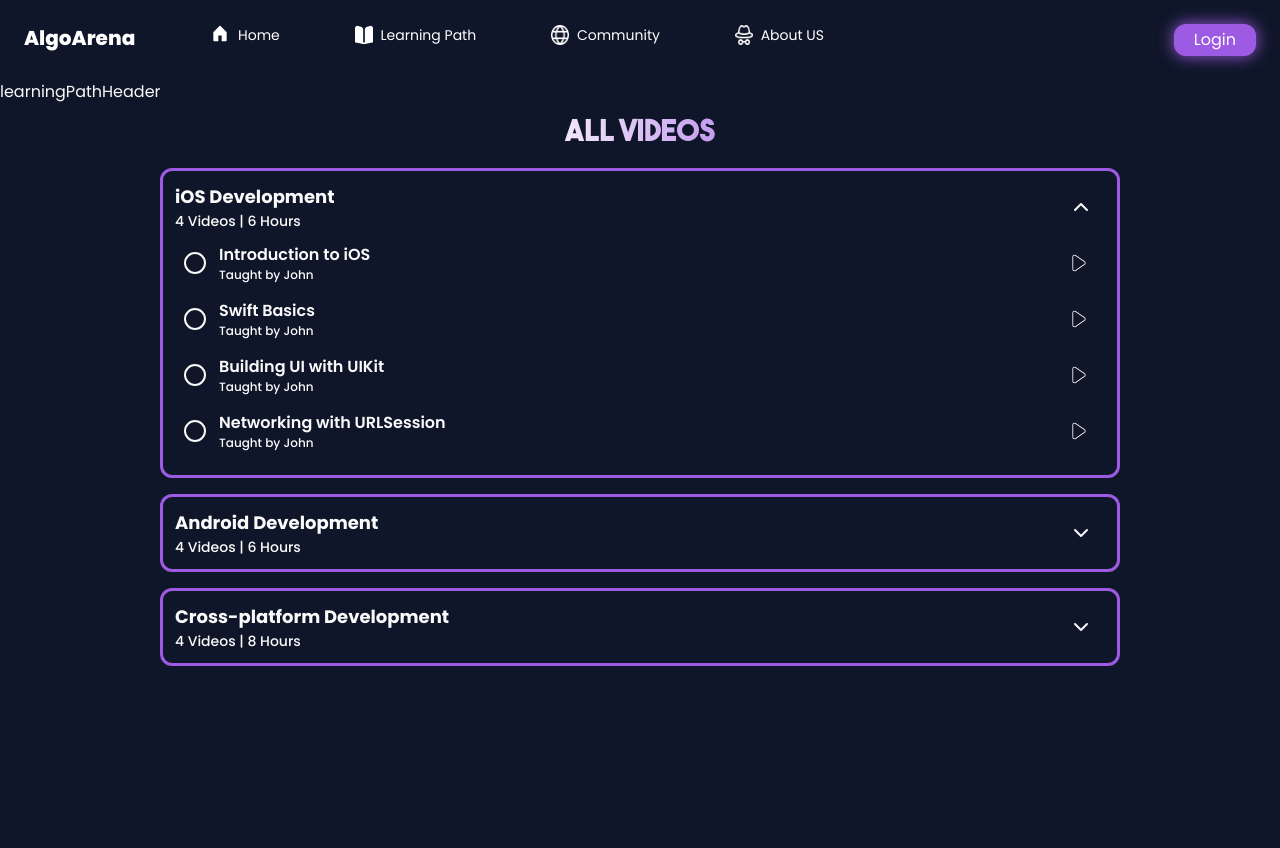
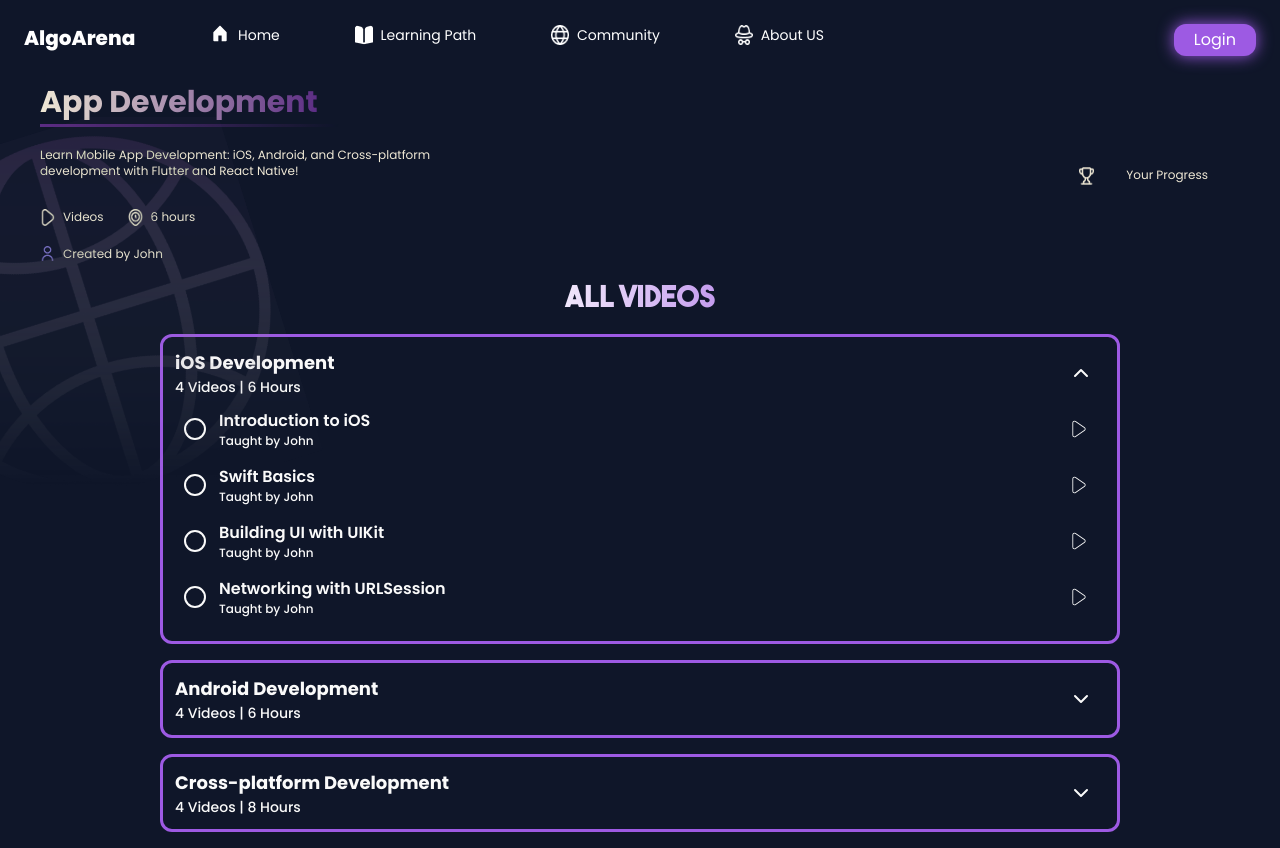
Before and after one commit to MLSAKIIT/AlgoArena, a Next.js app: page /domains/0 in a window 1280 px wide. Before the commit the page ends 800 px from the top, so only its background shows below. Built offline with nearby package versions, Linux system fonts and the light colour scheme; no server answers.

Commit message:
made the header section of the learning path

```diff
--- a/src/app/learning/Header.jsx
+++ b/src/app/learning/Header.jsx
@@ -19,7 +19,7 @@ const Header = ({ title, description, videos, hours, creator }) => {
 
       <div className="mx-10  w-auto">
         <div className="my-1">
-          <p className="text-3xl font-sans font-bold bg-gradient-to-r from-white to-purple-900 inline-block text-transparent bg-clip-text my-1">
+          <p className="text-3xl font-san font-bold bg-gradient-to-r from-white to-purple-900 inline-block text-transparent bg-clip-text my-1">
             {title}
           </p>
           <div className=" bg-gradient-to-r from-purple-900 to-bg-purple-400 h-[0.180rem] w-1/4"></div>
--- a/src/components/learningPath/LearningPath.jsx
+++ b/src/components/learningPath/LearningPath.jsx
@@ -30,6 +30,7 @@ const LearningPath = ({ slugId }) => {
   }, [slugId]);
 
   const { header, sections } = domainData;
+
   return (
     <div>
       {Object.keys(domainData).length === 0 ? (
@@ -37,6 +38,7 @@ const LearningPath = ({ slugId }) => {
       ) : (
         <div>
           <LearningPathHeader header={header} />
+
           <LearningPathSection sections={sections} />
         </div>
       )}
--- a/src/components/learningPath/LearningPathHeader.jsx
+++ b/src/components/learningPath/LearningPathHeader.jsx
@@ -1,7 +1,72 @@
 import React from "react";
+import Image from "next/image";
+import circular from "@/app/images/domain-logos/circular.png";
+import play from "@/app/images/learning/play.png";
+import time from "@/app/images/learning/time.png";
+import user from "@/app/images/learning/user.png";
+import progress from "@/app/images/learning/progress.png";
 
-const LearningPathHeader = ({ header }) => {
-  return <div>learningPathHeader</div>;
+const LearningPathHeader = ({ header, videos }) => {
+  return (
+    <>
+      <div className="relative h-full min-w-screen max-w-[200rem] ">
+        <div
+          className="absolute inset-0   h-[20 rem] sm:h-[30rem] md[40rem] bg-left-top bg-no-repeat bg-blend-normal"
+          style={{
+            backgroundImage: `url(${circular.src})`,
+            backgroundSize: "contain",
+          }}
+        ></div>
+        <div className="mx-10 text-xs mix-blend-exclusion">
+          <div className="">
+            <p className=" xs:text-3xl text-2xl font-san font-bold bg-gradient-to-r from-white to-purple-900 inline-block text-transparent bg-clip-text my-1">
+              {header.title}
+            </p>
+            <div className="bg-gradient-to-r from-purple-900 to-bg-purple-400 h-[0.180rem] w-1/4"></div>
+          </div>
+          <div className="mt-5  md:flex md:justify-between">
+            <div className="w-3/2 xs:w-1/2 text-xss xs:text-xs md:w-2/6  max-w-md sm:w-50 text-white">
+              {header.description}
+            </div>
+
+            <div className="flex my-5">
+              <div>
+                <Image src={progress} alt="progress" height={15} width={15} />
+              </div>
+              <div className="mx-8 text-xss xs:text-xs text-white">
+                Your Progress
+              </div>
+            </div>
+          </div>
+
+          <div className="flex gap-6 sm:mt-5 md:mt-2 lg:mt-1">
+            <div className="flex gap-2">
+              <Image src={play} height={5} width={15} alt="play-bttn" />
+              <p className="text-xss xs:text-xs font-extralight">
+                {videos} Videos
+              </p>
+            </div>
+            <div className="flex gap-2">
+              <Image src={time} height={5} width={15} alt="time-img" />
+              <p className="text-xss xs:text-xs font-extralight">
+                {header.time} hours
+              </p>
+            </div>
+          </div>
+          <div className="flex my-5 gap-2">
+            <div>
+              <Image src={user} alt="user" height={15} width={15} />
+            </div>
+            <div>
+              <p className="text-xss xs:text-xs">
+                Created by {header.createdBy}
+              </p>
+            </div>
+          </div>
+        </div>
+      </div>
+    </>
+  );
 };
 
 export default LearningPathHeader;
--- a/src/components/learningPath/LearningPathSection.jsx
+++ b/src/components/learningPath/LearningPathSection.jsx
@@ -1,10 +1,10 @@
-"use client"
-import React,{useState} from "react";
+"use client";
+import React, { useState } from "react";
 import LearningPathSectionCard from "./LearningPathSectionCard";
 
 const LearningPathSection = ({ sections }) => {
-    const [showIndex, setShowIndex]=useState(0);
-  // console.log(sections);
+  const [showIndex, setShowIndex] = useState(0);
+
   return (
     <div className="max-w-7xl mx-auto">
       <div className="font-bold font-theboldfont bg-gradient-videos bg-clip-text text-[transparent] text-3xl justify-center m-3 mb-4 hidden md:flex">
@@ -12,7 +12,14 @@ const LearningPathSection = ({ sections }) => {
       </div>
       {sections &&
         sections.map((section, i) => (
-          <LearningPathSectionCard key={section.id} section={section} showItem={i===showIndex?true:false} setShowIndex={showIndex===i?()=>setShowIndex(null):()=>setShowIndex(i)}/>
+          <LearningPathSectionCard
+            key={section.id}
+            section={section}
+            showItem={i === showIndex ? true : false}
+            setShowIndex={
+              showIndex === i ? () => setShowIndex(null) : () => setShowIndex(i)
+            }
+          />
         ))}
     </div>
   );
--- a/tailwind.config.js
+++ b/tailwind.config.js
@@ -65,6 +65,9 @@ module.exports = {
         md: "calc(var(--radius) - 2px)",
         sm: "calc(var(--radius) - 4px)",
       },
+      fontSize: {
+        xss: "0.7rem",
+      },
       fontFamily: {
         popins: ["var(--font-poppins)", ...fontFamily.serif],
         theboldfont: ["var(--font-theboldfont)", ...fontFamily.sans],
@@ -95,6 +98,7 @@ module.exports = {
       },
       screens: {
         mid: "439px",
+        xs: "371px",
       },
     },
   },
```
Also changed, not shown: src/components/learningPath/LearningPathSectionCard.jsx (+6 -3 lines), src/app/images/domain-logos/circular.png.
